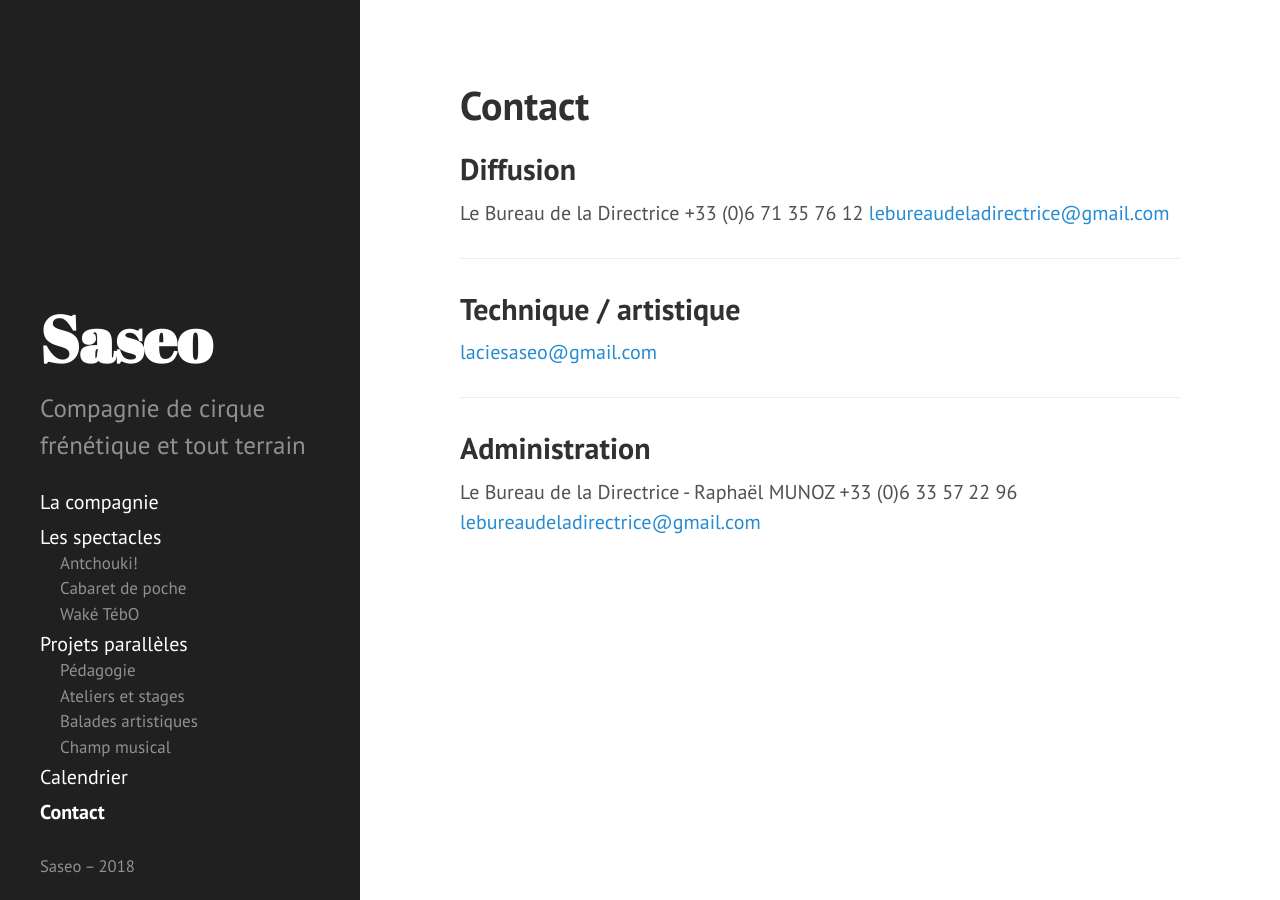
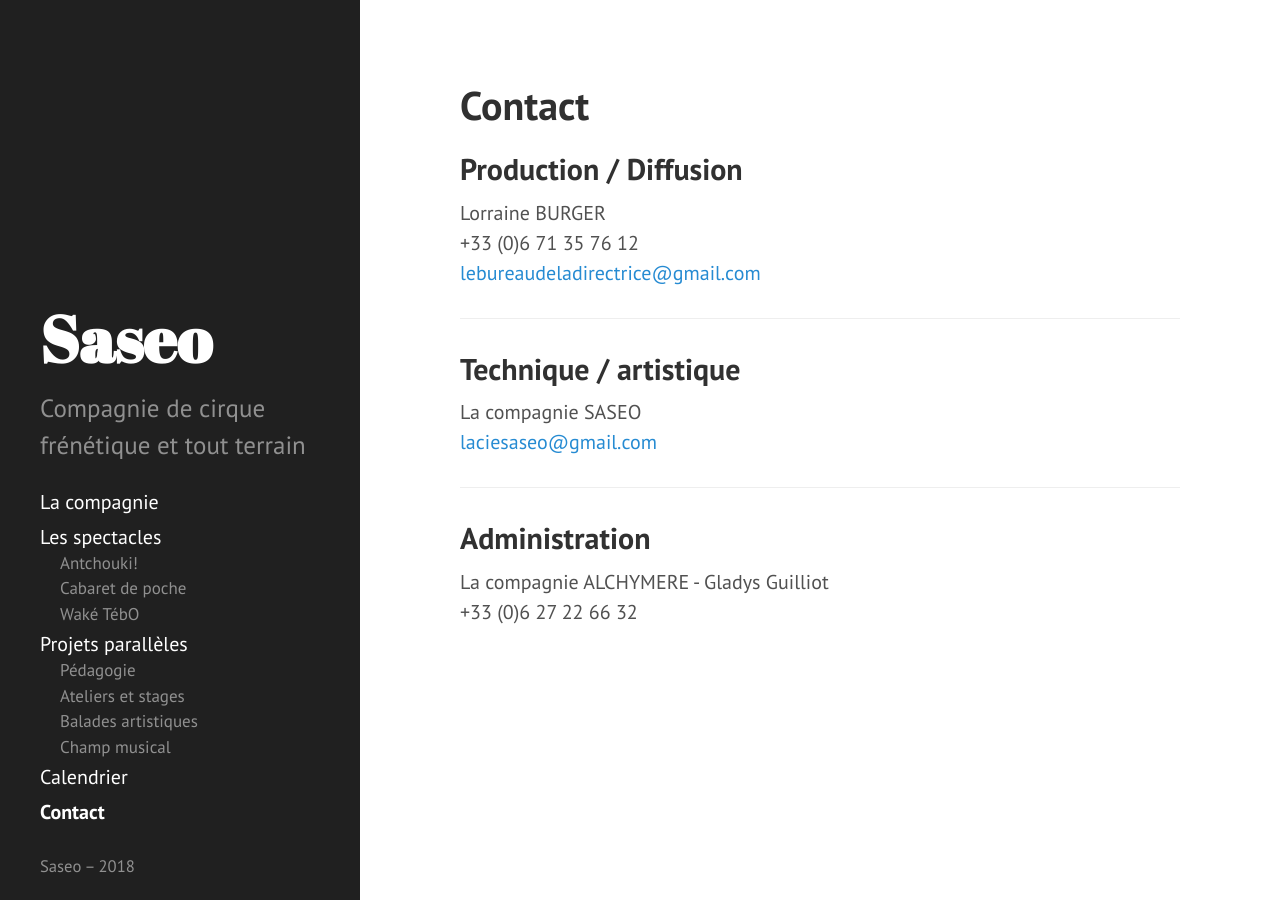
Before and after one commit to rizoom/saseo.org, a Jekyll site: the page built from contact.md, in a window 1280 px wide. Built offline with Jekyll 4.4.1, drawn with Linux system fonts in a browser that asks for light colours.

Commit message:
modif contact et accueil

```diff
--- a/contact.md
+++ b/contact.md
@@ -4,19 +4,19 @@ title: Contact
 sidebar_order: 4
 ---
 
-## Diffusion
-Le Bureau de la Directrice
+## Production / Diffusion
+Lorraine BURGER
 +33 (0)6 71 35 76 12
 [&#108;&#101;&#98;&#117;&#114;&#101;&#97;&#117;&#100;&#101;&#108;&#97;&#100;&#105;&#114;&#101;&#99;&#116;&#114;&#105;&#99;&#101;&#64;&#103;&#109;&#97;&#105;&#108;&#46;&#99;&#111;&#109;](&#109;&#97;&#105;&#108;&#116;&#111;&#58;&#108;&#101;&#98;&#117;&#114;&#101;&#97;&#117;&#100;&#101;&#108;&#97;&#100;&#105;&#114;&#101;&#99;&#116;&#114;&#105;&#99;&#101;&#64;&#103;&#109;&#97;&#105;&#108;&#46;&#99;&#111;&#109;)
 
 ---
 
 ## Technique / artistique
+La compagnie SASEO
 [&#108;&#97;&#99;&#105;&#101;&#115;&#97;&#115;&#101;&#111;&#64;&#103;&#109;&#97;&#105;&#108;&#46;&#99;&#111;&#109;](&#109;&#97;&#105;&#108;&#116;&#111;&#58;&#108;&#97;&#99;&#105;&#101;&#115;&#97;&#115;&#101;&#111;&#64;&#103;&#109;&#97;&#105;&#108;&#46;&#99;&#111;&#109;)
 
 ---
 
 ## Administration
-Le Bureau de la Directrice - Raphaël MUNOZ
-+33 (0)6 33 57 22 96
-[&#108;&#101;&#98;&#117;&#114;&#101;&#97;&#117;&#100;&#101;&#108;&#97;&#100;&#105;&#114;&#101;&#99;&#116;&#114;&#105;&#99;&#101;&#64;&#103;&#109;&#97;&#105;&#108;&#46;&#99;&#111;&#109;](&#109;&#97;&#105;&#108;&#116;&#111;&#58;&#108;&#101;&#98;&#117;&#114;&#101;&#97;&#117;&#100;&#101;&#108;&#97;&#100;&#105;&#114;&#101;&#99;&#116;&#114;&#105;&#99;&#101;&#64;&#103;&#109;&#97;&#105;&#108;&#46;&#99;&#111;&#109;)
+La compagnie ALCHYMERE - Gladys Guilliot
++33 (0)6 27 22 66 32
```
Also changed, not shown: index.md (+5 -0 lines).
